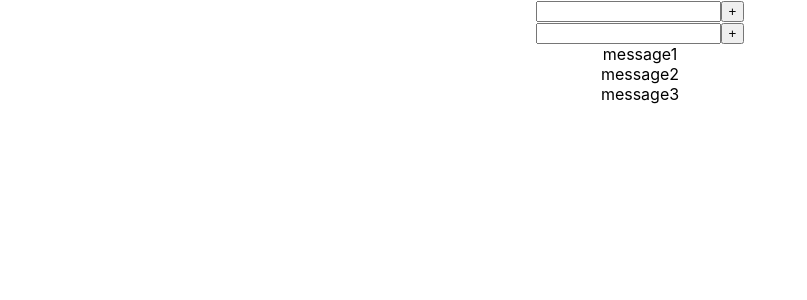
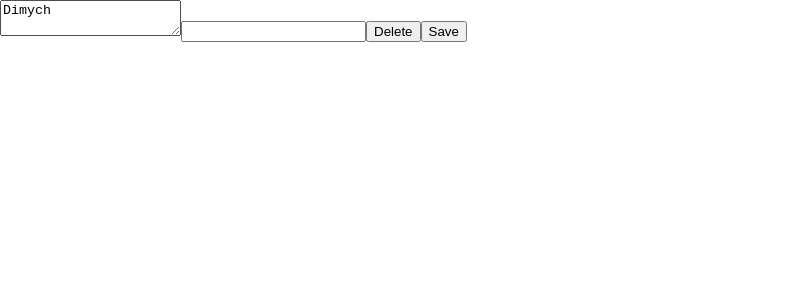
Before and after one commit to Rokkcoco/testing, a React (Create React App) app: page / in a window 1280 px wide. Shown: the top 300 px of the page, without its empty margins (0-807 px from the left). Built offline with nearby package versions, Linux system fonts and the light colour scheme.

Commit message:
Added new test components with callbacks

```diff
--- /dev/null
+++ b/src/06-callbacks/06.tsx
@@ -0,0 +1,48 @@
+import {MouseEvent, ChangeEvent} from "react";
+/*const callback = ():number => {
+    alert("hey")
+    return 12
+}
+
+window.setTimeout(callback, 1000)*/
+
+export const User = () => {
+
+    const deleteUser = () => {
+        alert('user deleted')
+    }
+
+    const saveUser = () => {
+        alert('user saved')
+    }
+
+    const deleteButtonHandler = (event:MouseEvent<HTMLButtonElement>) => {
+        console.log(event.currentTarget.name)
+        deleteUser()
+    }
+    //event.currentTarget - объект нажатия, target - если нужен элемент ниже по погружению, например li в ul
+    const saveButtonHandler = (event:MouseEvent<HTMLButtonElement>) => {
+        console.log(event.currentTarget.name)
+        saveUser()
+    }
+
+    const onNameChange = () => {
+        console.log("name changed")
+    }
+
+    const textAreaLostFocus = () => {
+        console.log('focus lost')
+    }
+
+    const onChangeInputHandler = (event: ChangeEvent<HTMLInputElement>) => {
+        console.log("current value " + event.currentTarget.value)
+    }
+
+
+    //onBlue - когда теряет фокус
+    return <div><textarea onBlur={textAreaLostFocus} onChange={onNameChange}>Dimych</textarea>
+        <input onChange={onChangeInputHandler}/>
+        <button name="delete" tabIndex={3} onClick={deleteButtonHandler}>Delete</button>
+        <button name="save" tabIndex={2} onClick={saveButtonHandler}>Save</button>
+    </div>
+}
--- a/src/index.tsx
+++ b/src/index.tsx
@@ -4,6 +4,7 @@ import './index.css';
 import App from './App';
 import reportWebVitals from './reportWebVitals';
 import {splitIntoWords} from "./01-hello-tests/01";
+import {User} from "./06-callbacks/06";
 
 // const result = splitIntoWords("hello");
 // const sentense = "Hello my friends!";
@@ -15,7 +16,7 @@ const root = ReactDOM.createRoot(
 );
 root.render(
 
-    <App />
+    <User />
 );
 
 // If you want to start measuring performance in your app, pass a function
```
